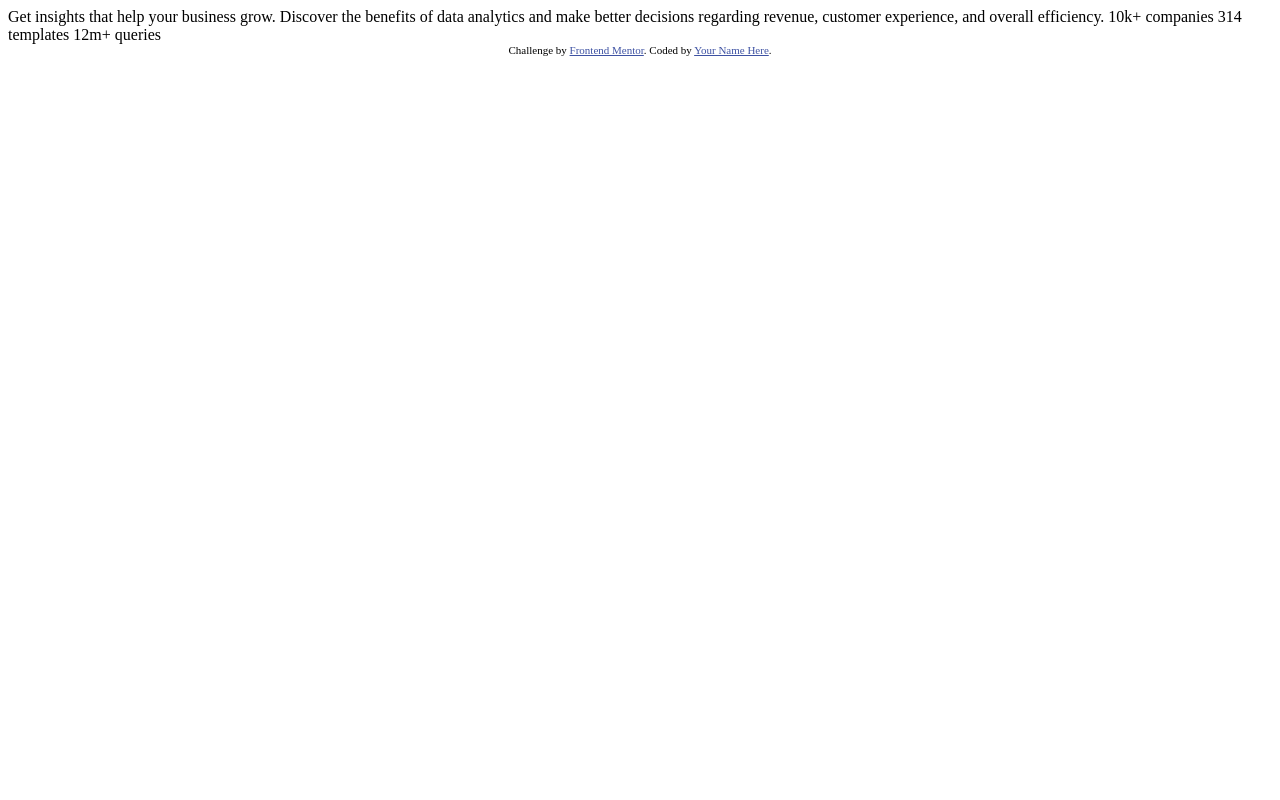
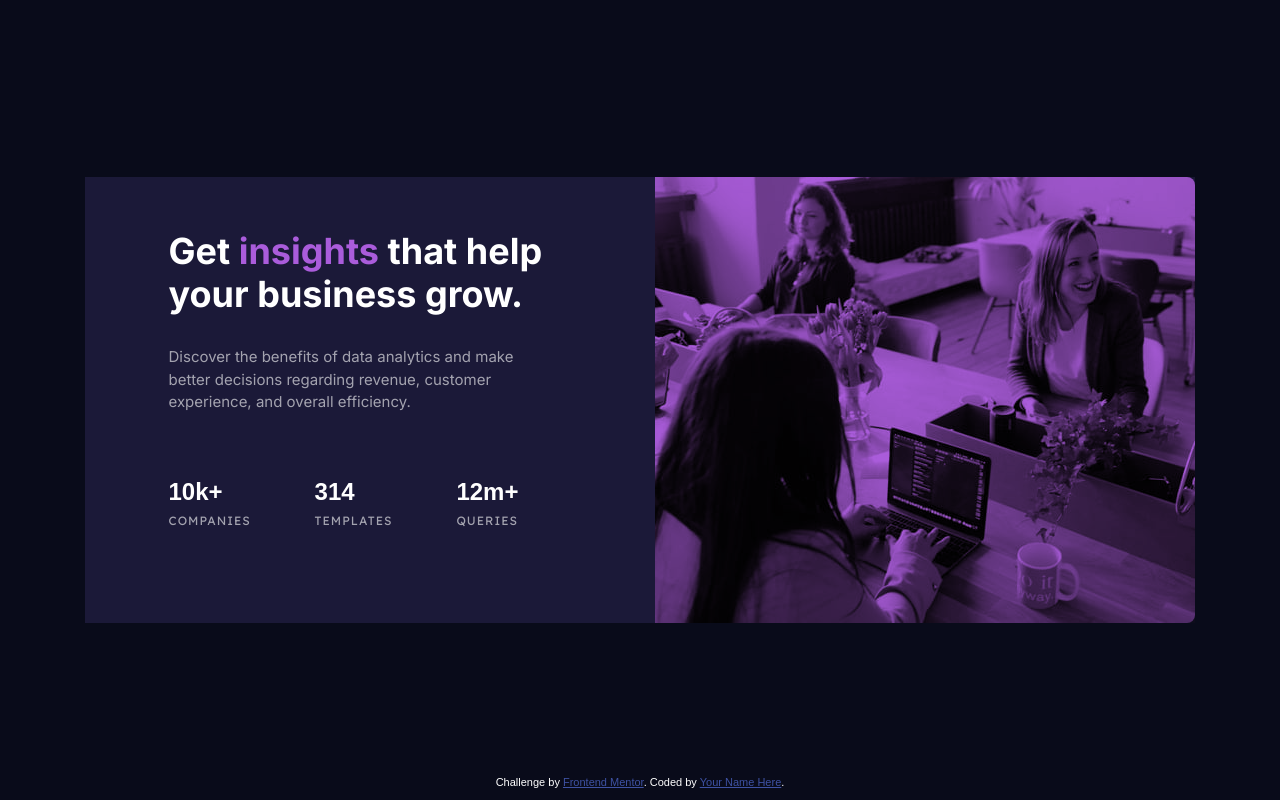
Before and after one commit to mscates/Stats-Preview-Card, a website: page index.html in a window 1280 px wide. Drawn offline with Linux system fonts and the light colour scheme.

Commit message:
finished stats card

```diff
--- a/index.html
+++ b/index.html
@@ -2,31 +2,47 @@
 <html lang="en">
 <head>
   <meta charset="UTF-8">
-  <meta name="viewport" content="width=device-width, initial-scale=1.0"> <!-- displays site properly based on user's device -->
-
+  <meta name="viewport" content="width=device-width, initial-scale=1.0">
+  <!-- displays site properly based on user's device -->
   <link rel="icon" type="image/png" sizes="32x32" href="./images/favicon-32x32.png">
-
+  <link
+      href="https://fonts.googleapis.com/css2?family=Inter:wght@400;700&family=Lexend+Deca&display=swap"
+      rel="stylesheet"
+    />
+  <link rel="stylesheet" href="css/style.css">
   <title>Frontend Mentor | Stats preview card component</title>
-
-  <!-- Feel free to remove these styles or customise in your own stylesheet 👍 -->
-  <style>
-    .attribution { font-size: 11px; text-align: center; }
-    .attribution a { color: hsl(228, 45%, 44%); }
-  </style>
 </head>
 <body>
-
-  Get insights that help your business grow.
-
-  Discover the benefits of data analytics and make better decisions regarding revenue, customer
-  experience, and overall efficiency.
-
-  10k+ companies
-  314 templates
-  12m+ queries
-
+  <div role="main" class="container">
+    <div class="card">
+      <div class="card-copy-container">
+        <div class="card-copy">
+          <h1>Get <span>insights</span> that help your business grow.</h1>
+          <p>Discover the benefits of data analytics and make better decisions regarding revenue, customer
+            experience, and overall efficiency.</p>
+          <div class="card-stats">
+            <div class="stat-container">
+              <p class="numbers">10k+</p>
+              <p class="title">companies</p>
+            </div>
+            <div class="stat-container">
+              <p class="numbers">314</p>
+              <p class="title">templates</p>
+            </div>
+            <div class="stat-container">
+              <p class="numbers">12m+</p>
+              <p class="title">queries</p>
+            </div>
+          </div>
+        </div>
+      </div>
+      <div class="card-image">
+        <img src="images/image-header-desktop.jpg" alt="">
+      </div>
+    </div>
+  </div>
   <div class="attribution">
-    Challenge by <a href="https://www.frontendmentor.io?ref=challenge" target="_blank">Frontend Mentor</a>.
+    Challenge by <a href=https://www.frontendmentor.io?ref=challenge target="_blank">Frontend Mentor</a>.
     Coded by <a href="#">Your Name Here</a>.
   </div>
 </body>
--- /dev/null
+++ b/sass/main.scss
@@ -0,0 +1,198 @@
+$VeryDarkBlue: hsl(233, 47%, 7%);
+$DarkDesaturatedBlue: hsl(244, 38%, 16%);
+$SoftViolet: hsl(277, 64%, 61%);
+$Neutral1: hsl(0, 0%, 100%);
+$Neutral2: hsla(0, 0%, 100%, 0.75);
+$Neutral3: hsla(0, 0%, 100%, 0.6);
+
+// Font Families
+// font-family: 'Inter', sans-serif;
+// font-family: 'Lexend Deca', sans-serif;
+
+// Global Reset
+*,
+*::before,
+*::after {
+  box-sizing: border-box;
+}
+
+* {
+  margin: 0;
+}
+
+html,
+body {
+  height: 100%;
+}
+
+body {
+  line-height: 1.5;
+  font-size: 15px;
+  background-color: #e0e8ff;
+  font-family: "Red Hat Display", sans-serif;
+  position: relative;
+  background-color: hsl(233, 47%, 7%);
+}
+
+img,
+picture,
+video,
+canvas,
+svg {
+  display: block;
+  max-width: 100%;
+}
+
+input,
+button,
+textarea,
+select {
+  font: inherit;
+}
+
+p,
+h1,
+h2,
+h3,
+h4,
+h5,
+h6 {
+  overflow-wrap: break-word;
+}
+
+.attribution {
+  position: absolute;
+  bottom: 10px;
+  left: 50%;
+  transform: translateX(-50%);
+  font-size: 11px;
+  text-align: center;
+  color: hsl(0, 0%, 100%);
+}
+
+.attribution a {
+  color: hsl(228, 45%, 44%);
+}
+
+.container {
+  min-height: 100%;
+  display: flex;
+  justify-content: center;
+  align-items: center;
+}
+
+.container .card {
+  background-color: hsl(244, 38%, 16%);
+  color: hsl(0, 0%, 100%);
+  display: flex;
+  max-width: 1110px;
+  width: 100%;
+}
+
+.container .card-copy-container,
+.container .card-image {
+  flex: 1;
+}
+
+.card span {
+  color: hsl(277, 64%, 61%);
+}
+
+.card .card-stats {
+  display: flex;
+  justify-content: space-between;
+  max-width: 350px;
+  margin-top: 60px;
+}
+
+.card h1 {
+  padding-bottom: 30px;
+  font-size: 36px;
+  line-height: 1.2;
+  font-family: "Inter", sans-serif;
+  font-weight: 700;
+}
+
+.card:nth-child(2) {
+  padding-bottom: 40px;
+}
+
+.card-copy-container {
+  display: flex;
+  justify-content: center;
+  align-items: center;
+}
+
+.card-copy {
+  max-width: 403px;
+  margin-top: -40px;
+}
+
+.card-copy > p {
+  color: hsla(0, 0%, 100%, 0.6);
+  max-width: 374px;
+  font-family: "Inter", sans-serif;
+  font-weight: 400;
+}
+
+.card-image {
+  background-color: hsl(277, 64%, 61%);
+  max-width: 540px;
+  border-top-right-radius: 8px;
+  border-bottom-right-radius: 8px;
+}
+
+.card-image img {
+  mix-blend-mode: multiply;
+}
+
+.card-stats .numbers {
+  font-size: 24px;
+  font-weight: bold;
+}
+
+.card-stats .title {
+  color: hsla(0, 0%, 100%, 0.6);
+  text-transform: uppercase;
+  font-size: 12px;
+  letter-spacing: 1px;
+  margin-top: 2px;
+  font-family: "Lexend Deca", sans-serif;
+  font-weight: 400;
+}
+
+@media (max-width: 1000px) {
+  .container .card {
+    max-width: 327px;
+    width: 100%;
+    flex-direction: column-reverse;
+  }
+
+  .card .card-stats {
+    display: flex;
+    flex-direction: column;
+    padding: 10px 0;
+    margin: 0;
+  }
+
+  .card h1 {
+    padding-bottom: 0;
+    font-size: 28px;
+    margin: 40px 0 20px 0;
+  }
+
+  .card-copy {
+    max-width: 264px;
+    text-align: center;
+    margin-top: 0;
+  }
+
+  .card-stats .stat-container {
+    margin: 12px 0;
+  }
+
+  .card-image {
+    border-bottom-right-radius: 0;
+    border-top-left-radius: 8px;
+  }
+}
```
Also changed, not shown: package.json (added, +42 -0 lines), css/style.css (added), 2 other files.
